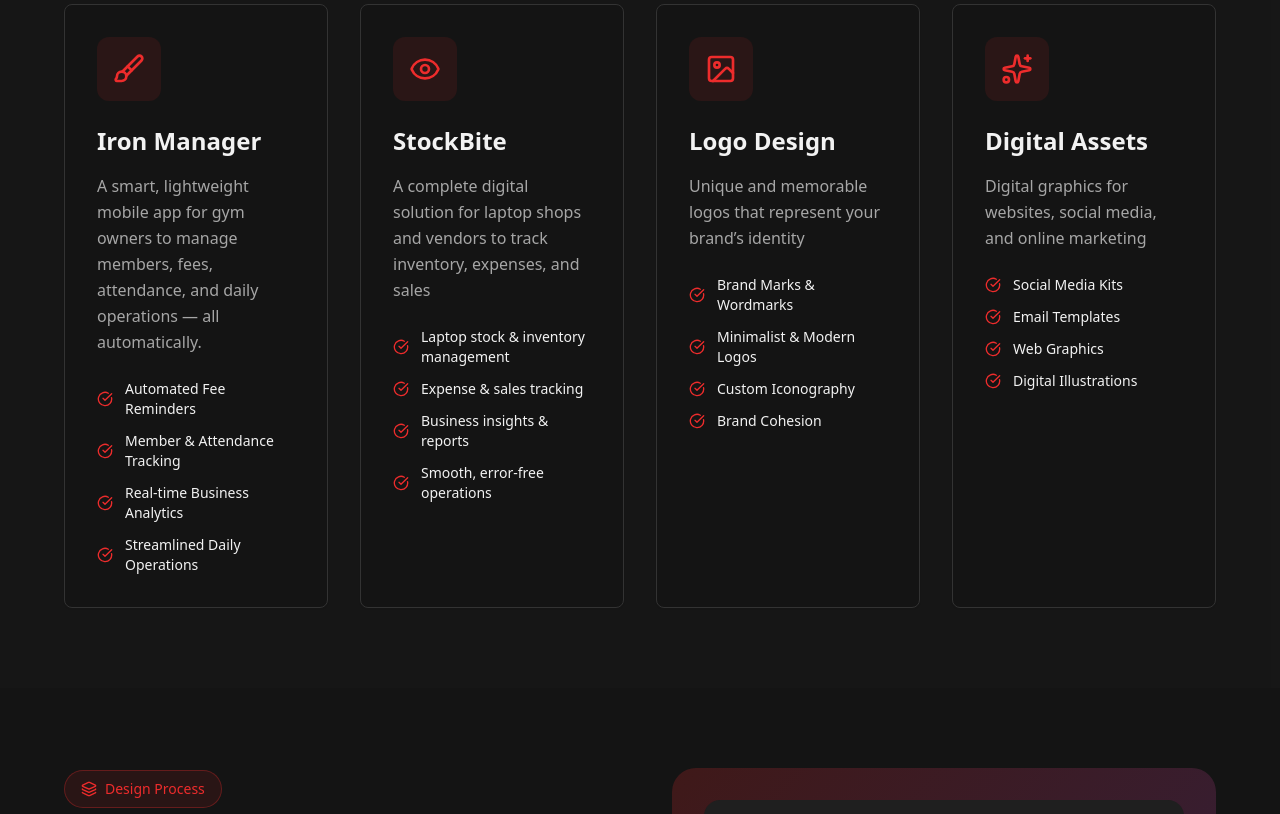
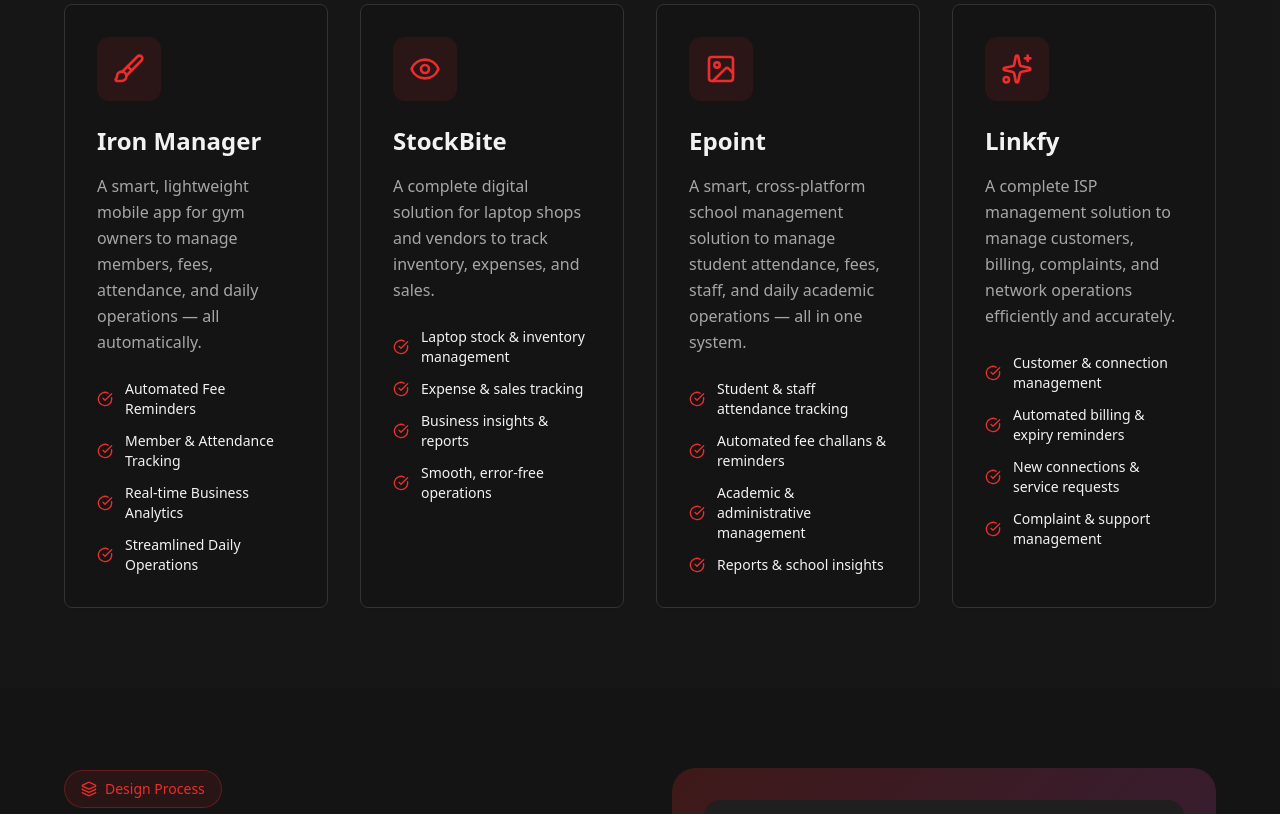
Before and after one commit to Ahsamkk/cybroxtest, a React (Vite) app: page /digital-transformation in a window 1280 px wide. Shown: the part 1040-1854 px from the top of the page. Built offline with nearby package versions, Linux system fonts and the light colour scheme.

Commit message:
content changed

```diff
--- a/client/pages/DigitalTransformation.tsx
+++ b/client/pages/DigitalTransformation.tsx
@@ -39,7 +39,6 @@ export default function DigitalTransformation() {
 
   return (
     <div className="w-full">
-      {/* Hero Section */}
       <section className="relative min-h-screen flex items-center justify-center px-4 sm:px-6 lg:px-8 overflow-hidden w-full pt-28 sm:pt-32">
         <div
           className="absolute inset-0 z-0 w-full h-full"
@@ -126,22 +125,22 @@ export default function DigitalTransformation() {
               {
                 icon: Eye,
                 title: "StockBite",
-                description: "A complete digital solution for laptop shops and vendors to track inventory, expenses, and sales",
+                description: "A complete digital solution for laptop shops and vendors to track inventory, expenses, and sales.",
                 features: ["Laptop stock & inventory management", "Expense & sales tracking", "Business insights & reports", "Smooth, error-free operations"],
                 color: "from-orange-500 to-red-500"
               },
               {
                 icon: Image,
-                title: "Logo Design",
-                description: "Unique and memorable logos that represent your brand’s identity",
-                features: ["Brand Marks & Wordmarks", "Minimalist & Modern Logos", "Custom Iconography", "Brand Cohesion"],
+                title: "Epoint",
+                description: "A smart, cross-platform school management solution to manage student attendance, fees, staff, and daily academic operations — all in one system.",
+                features: ["Student & staff attendance tracking", "Automated fee challans & reminders", "Academic & administrative management", "Reports & school insights"],
                 color: "from-orange-500 to-red-500"
               },
               {
                 icon: Sparkles,
-                title: "Digital Assets",
-                description: "Digital graphics for websites, social media, and online marketing",
-                features: ["Social Media Kits", "Email Templates", "Web Graphics", "Digital Illustrations"],
+                title: "Linkfy",
+                description: "A complete ISP management solution to manage customers, billing, complaints, and network operations efficiently and accurately.",
+                features: ["Customer & connection management", "Automated billing & expiry reminders", "New connections & service requests", "Complaint & support management"],
                 color: "from-orange-500 to-red-500"
               }
             ].map((service, index) => (
@@ -274,7 +273,7 @@ export default function DigitalTransformation() {
           <div className="text-center mb-16">
             <h2 className="text-4xl sm:text-5xl font-bold mb-6">Why Choose Cybrox</h2>
             <p className="text-xl text-muted-foreground max-w-3xl mx-auto">
-              Expertise across multiple design disciplines and industries
+              Expertise in digital transformation and cybersecurity—built for speed, scale, and security
             </p>
           </div>
 
@@ -282,33 +281,33 @@ export default function DigitalTransformation() {
             {[
               {
                 icon: Palette,
-                title: "Brand Identity",
-                description: "Complete brand systems including logos, colors, and guidelines"
+                title: "Digital Transformation Experts",
+                description: "We help businesses modernize their operations with scalable, user-friendly digital solutions that drive efficiency and growth."
               },
               {
                 icon: Image,
-                title: "Digital Marketing",
-                description: "Social media graphics, web banners, and digital advertisements"
+                title: "Security by Design",
+                description: "Cybersecurity is built into everything we create—from applications to infrastructure—protecting your business from modern cyber threats."
               },
               {
                 icon: Brush,
-                title: "Print Materials",
-                description: "Business cards, brochures, posters, and packaging design"
+                title: "Custom Web & App Development",
+                description: "High-performance websites and mobile apps designed for usability, speed, and seamless user experience across all platforms."
               },
               {
                 icon: Eye,
-                title: "User Interface",
-                description: "Clean, intuitive interfaces for web and mobile applications"
+                title: "End-to-End Solutions",
+                description: "From ideation and design to development, deployment, and security compliance—we handle the complete digital lifecycle."
               },
               {
                 icon: Layers,
-                title: "Illustration",
-                description: "Custom illustrations and iconography for various purposes"
+                title: "Trusted Across Industries",
+                description: "Serving startups, SMEs, and enterprises with tailored solutions that align with business goals and industry requirements."
               },
               {
                 icon: Sparkles,
-                title: "Motion Graphics",
-                description: "Animated graphics and visual effects for digital media"
+                title: "Innovation with Reliability",
+                description: "We combine modern technologies, best practices, and proven frameworks to deliver secure, future-ready digital products."
               }
             ].map((specialty, index) => (
               <Card key={index} className="group hover:shadow-lg transition-all duration-300 hover:-translate-y-1">
@@ -392,7 +391,7 @@ export default function DigitalTransformation() {
       </section> */}
 
       {/* CTA Section */}
-      <section className="py-20 px-4 sm:px-6 lg:px-8 bg-gradient-to-r from-primary/10 to-purple-500/10 opacity-0 w-full" ref={addToRefs}>
+      {/* <section className="py-20 px-4 sm:px-6 lg:px-8 bg-gradient-to-r from-primary/10 to-purple-500/10 opacity-0 w-full" ref={addToRefs}>
         <div className="container mx-auto text-center max-w-full">
           <div className="max-w-4xl mx-auto">
             <h2 className="text-4xl sm:text-5xl font-bold mb-6 leading-tight">
@@ -411,15 +410,10 @@ export default function DigitalTransformation() {
                   <ArrowRight className="ml-2 h-5 w-5 group-hover:translate-x-1 transition-transform" />
                 </Button>
               </Link>
-              {/* <Link to="/contact">
-                <Button size="lg" variant="outline" className="text-lg px-12 py-6 border-primary text-primary hover:bg-primary hover:text-primary-foreground">
-                  View Full Portfolio
-                </Button>
-              </Link> */}
             </div>
           </div>
         </div>
-      </section>
+      </section> */}
     </div>
   );
 }
--- a/client/pages/Index.tsx
+++ b/client/pages/Index.tsx
@@ -38,7 +38,7 @@ export default function Index() {
   };
 
   return (
-    <div className="w-full">{/* Content wrapper without min-h-screen since Layout handles that */}
+    <div className="w-full">
 
       {/* Hero Section */}
      <section id="home" className="relative min-h-screen flex items-center justify-center px-4 sm:px-6 lg:px-8 overflow-hidden w-full pt-28 sm:pt-32">
--- a/index.html
+++ b/index.html
@@ -3,6 +3,7 @@
   <head>
     <meta charset="UTF-8" />
     <meta name="viewport" content="width=device-width, initial-scale=1.0" />
+    <link rel="icon" type="image/png" href="public/cybrox-icon.png" />
     <title>Cybrox</title>
   </head>
 
```
Also changed, not shown: public/cybrox-icon.png (added).
